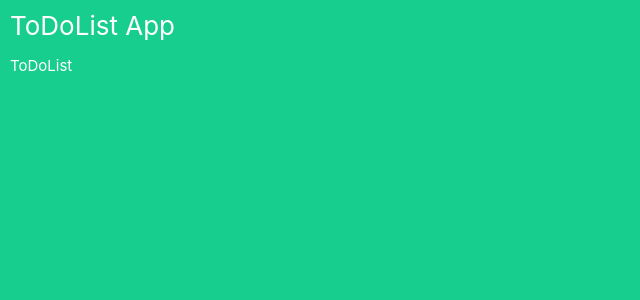
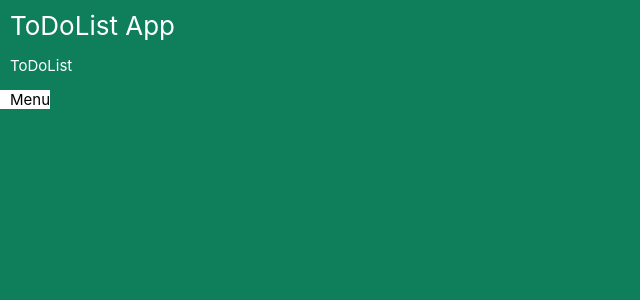
Before and after one commit to KavanMehtaCS/ToDoList-Web, a React (Create React App) app in the folder todolist/: page / in a window 1280 px wide. Shown: the top 300 px of the page, without its empty margins (0-640 px from the left). Built offline with nearby package versions, Linux system fonts and the light colour scheme.

Commit message:
Basic Layout and color scheme

```diff
--- a/todolist/src/App.css
+++ b/todolist/src/App.css
@@ -1,6 +1,6 @@
 .App {
   text-align: left;
-  background-color: #18ce8e;
+  background-color: #0f7f5b;
   min-width: 100vh;
   min-height: 100vh;
 }
@@ -23,3 +23,22 @@
   color: #FFFFFF;
   font-size: 15px;
 }
+
+.App-Menu {
+  background-color: #FFFFFF;
+  font-size: 15px;
+  color: black;
+  align-items: left;
+  justify-content: left;
+  padding-left: 10px;
+  height: max-content;
+  width: max-content;
+}
+
+.App-NavBar {
+  background-color: #FFFFFF;
+  font-size: 25px;
+  color: black;
+  align-items: center;
+  justify-content: center;
+}
--- a/todolist/src/App.js
+++ b/todolist/src/App.js
@@ -7,6 +7,7 @@ export default function App() {
       <p className="App-Main">
         ToDoList
       </p>
+      <p className="App-Menu"> Menu </p>
     </div>
   );
 }
```
